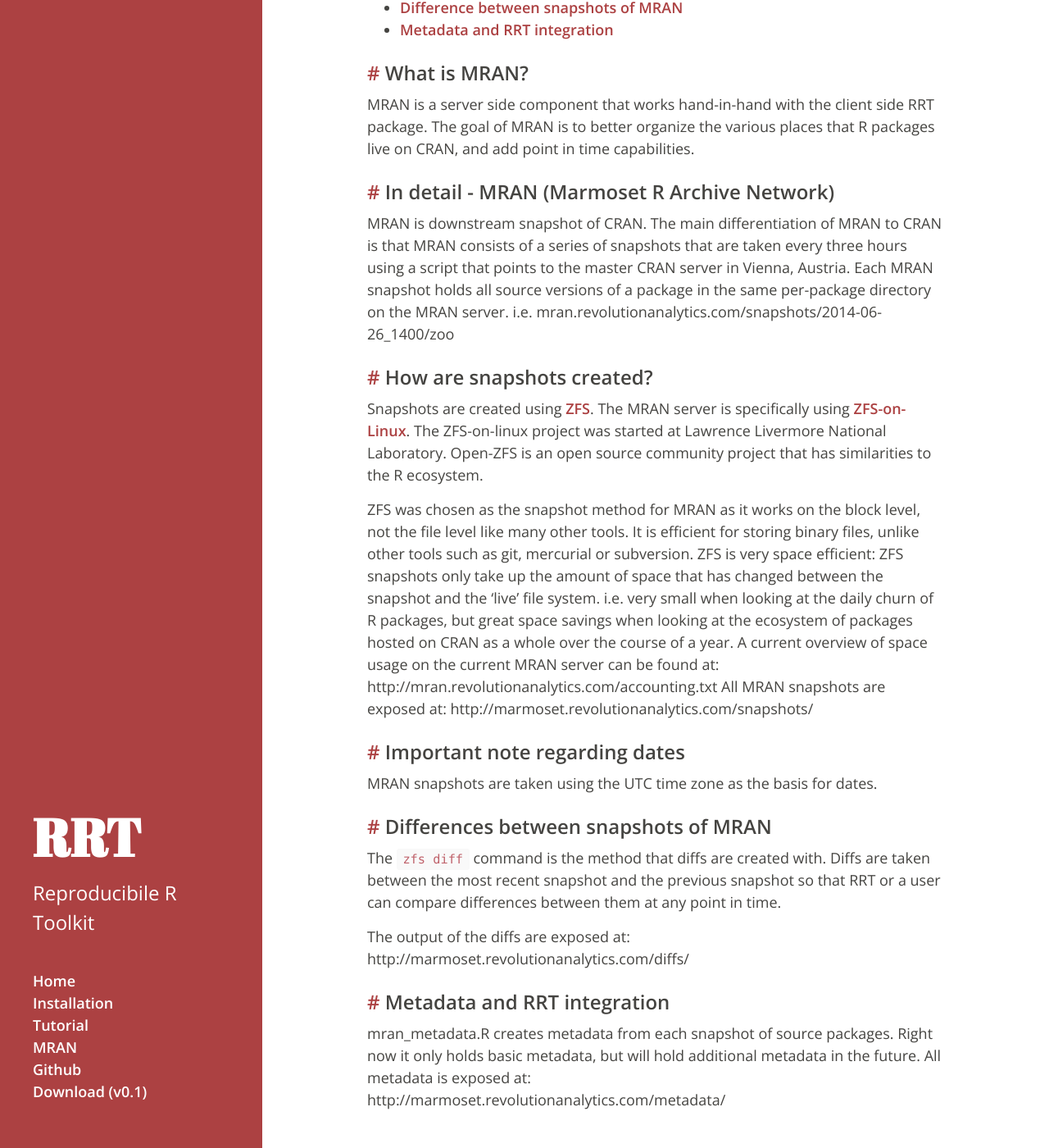
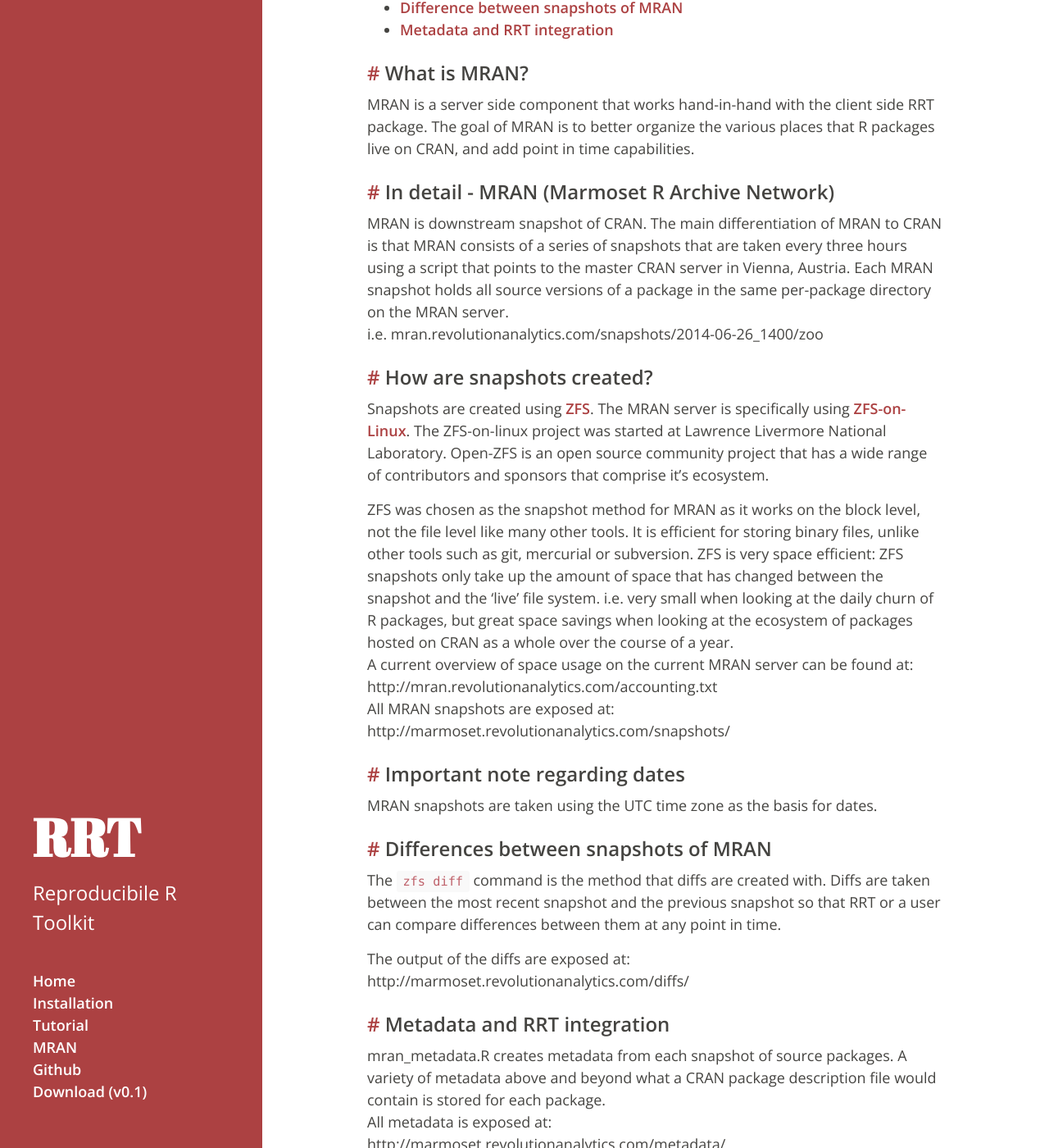
Before and after one commit to RevolutionAnalytics/checkpoint, a Jekyll site: the page built from mran/index.md, in a window 1280 px wide and 1400 px high, scrolled down 240 px. Shown: the whole window at 82% size. Built offline with Jekyll 4.4.1, drawn with Linux system fonts in a browser that asks for light colours; nearby versions of some CDN libraries; Markdown is read by kramdown in place of the engine named in the settings; comment, search, counter and statistics services are not loaded; some of the changed text lies outside the part shown.

```diff
--- a/mran/index.md
+++ b/mran/index.md
@@ -29,8 +29,8 @@
 The MRAN server is specifically using
 [ZFS-on-Linux](http://zfsonlinux.org/).
 The ZFS-on-linux project was started at Lawrence Livermore National Laboratory.
-Open-ZFS is an open source community project that has similarities to the
-R ecosystem.
+Open-ZFS is an open source community project that has a wide range of contributors
+and sponsors that comprise it's ecosystem.
 
 ZFS was chosen as the snapshot method for MRAN as it works on the block level,
 not the file level like many other tools. It is efficient for storing binary
@@ -63,6 +63,6 @@
 ### <a href="#metadatarrt" name="metadatarrt">#</a> Metadata and RRT integration
 
 mran_metadata.R creates metadata from each snapshot of source packages.
-Right now it only holds basic metadata, but will hold additional
-metadata in the future. All metadata is exposed at:
+A variety of metadata above and beyond what a CRAN package description file would contain is stored for each package.
+All metadata is exposed at:
 http://marmoset.revolutionanalytics.com/metadata/
```
Also changed, not shown: other parts of mran/index.md (+1 -1 lines).
